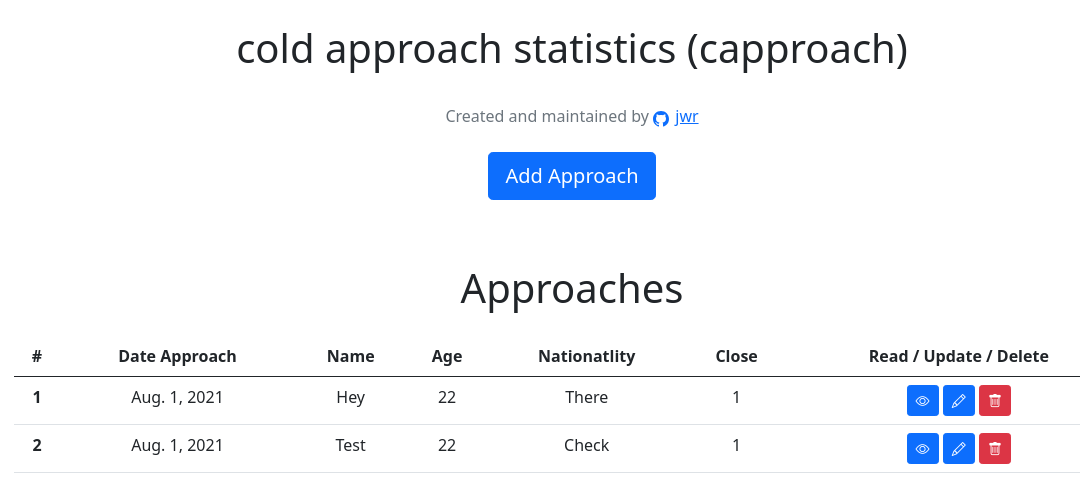
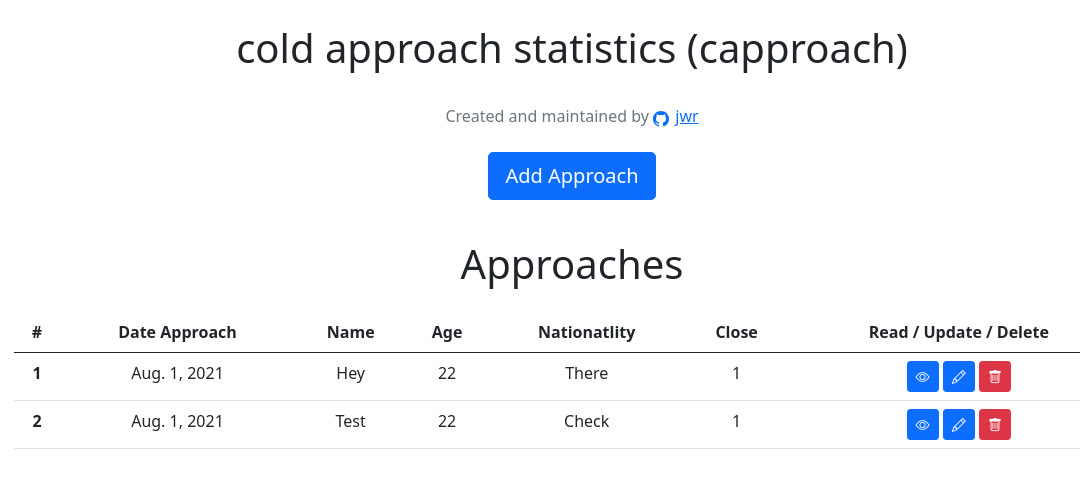
Before and after one commit to jerwinwieser/capproach, a Django app: page / in a window 1280 px wide. Shown: the part 73-553 px from the top of the page, without its empty margins (68-1148 px from the left). Run offline with Django 3.2, Linux system fonts and the light colour scheme; a user stored in the database is signed in; data comes from the database, SQL or seed files in the repository; both versions use the stored data as it was after the commit; some libraries are stand-ins or nearby versions.

Commit message:
fix styling

```diff
--- a/capproach/core/templates/core/base.html
+++ b/capproach/core/templates/core/base.html
@@ -48,7 +48,17 @@
 		</div>
 
 
-		<h4 class="display-12 text-center mb-4 text-danger">{{ contact_demo_text }}</h4>
+		{% if user.is_authenticated %}
+		{% else %}
+
+		<h4 class="display-12 text-center mb-4 text-danger">
+			*** These are DEMO data ***
+		</h4>
+		<h4 class="display-12 text-center mb-4 text-danger">
+			*** <a href="{% url 'account_signup' %}">Signup</a> or <a href="{% url 'account_login' %}">Login</a> to start logging your own approaches. ***
+		</h4>
+
+		{% endif %}
 
 
 		{% block content %}{% endblock %}
--- a/capproach/core/views.py
+++ b/capproach/core/views.py
@@ -79,7 +79,6 @@ class ContactListView(ListView):
 			userid = self.request.user.id
 		else:
 			userid = User.objects.filter(groups__name__in=['demo']).values_list('id', flat=True).first()
-			context['contact_demo_text'] = 'This is a DEMO page - signup or login to start logging your own approaches'
 
 		context['contact_list'] = Contact.objects \
 		.filter(created_by_id=userid) \
```
Also changed, not shown: capproach/db.sqlite3. Lines whose indentation alone changed are shown as unchanged.
